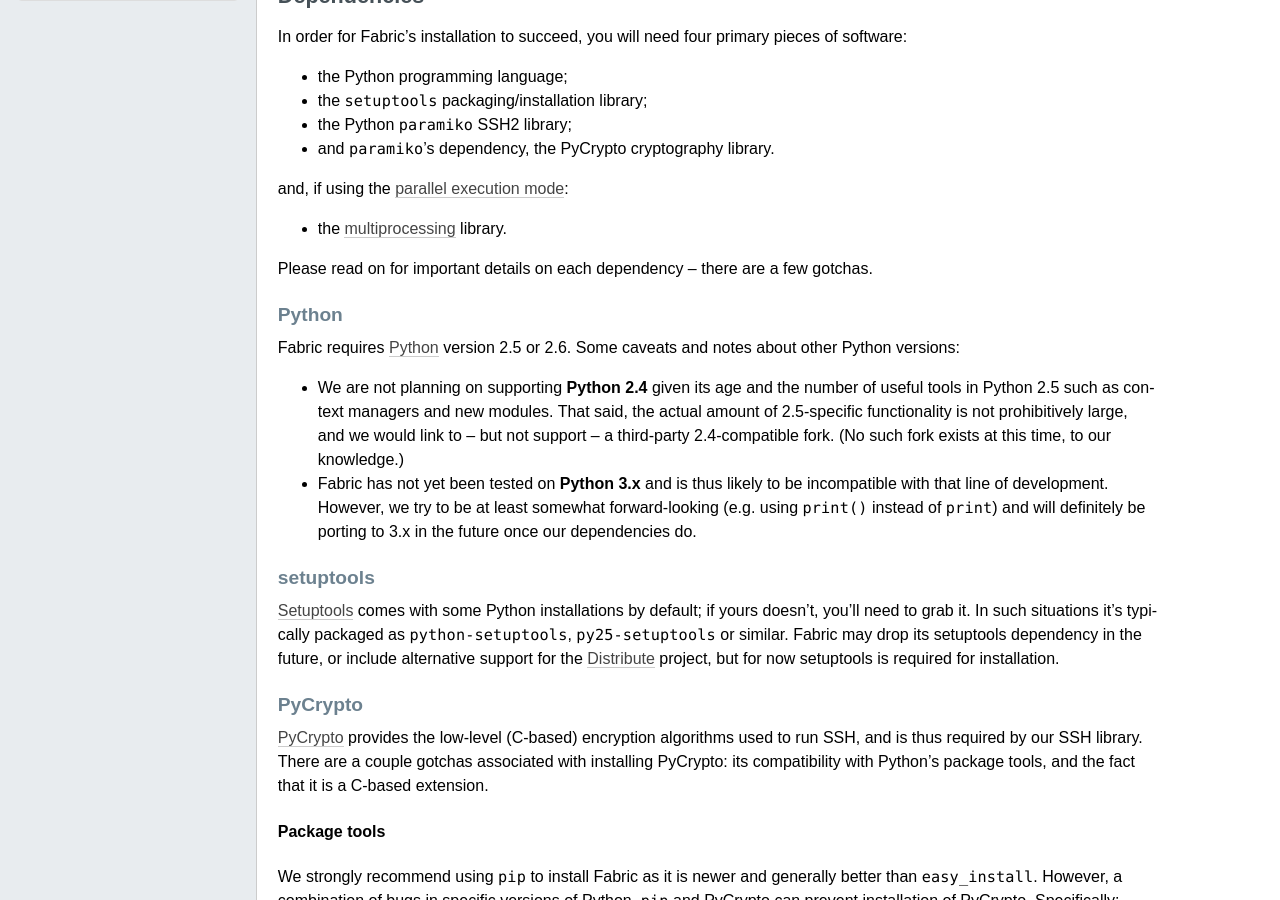
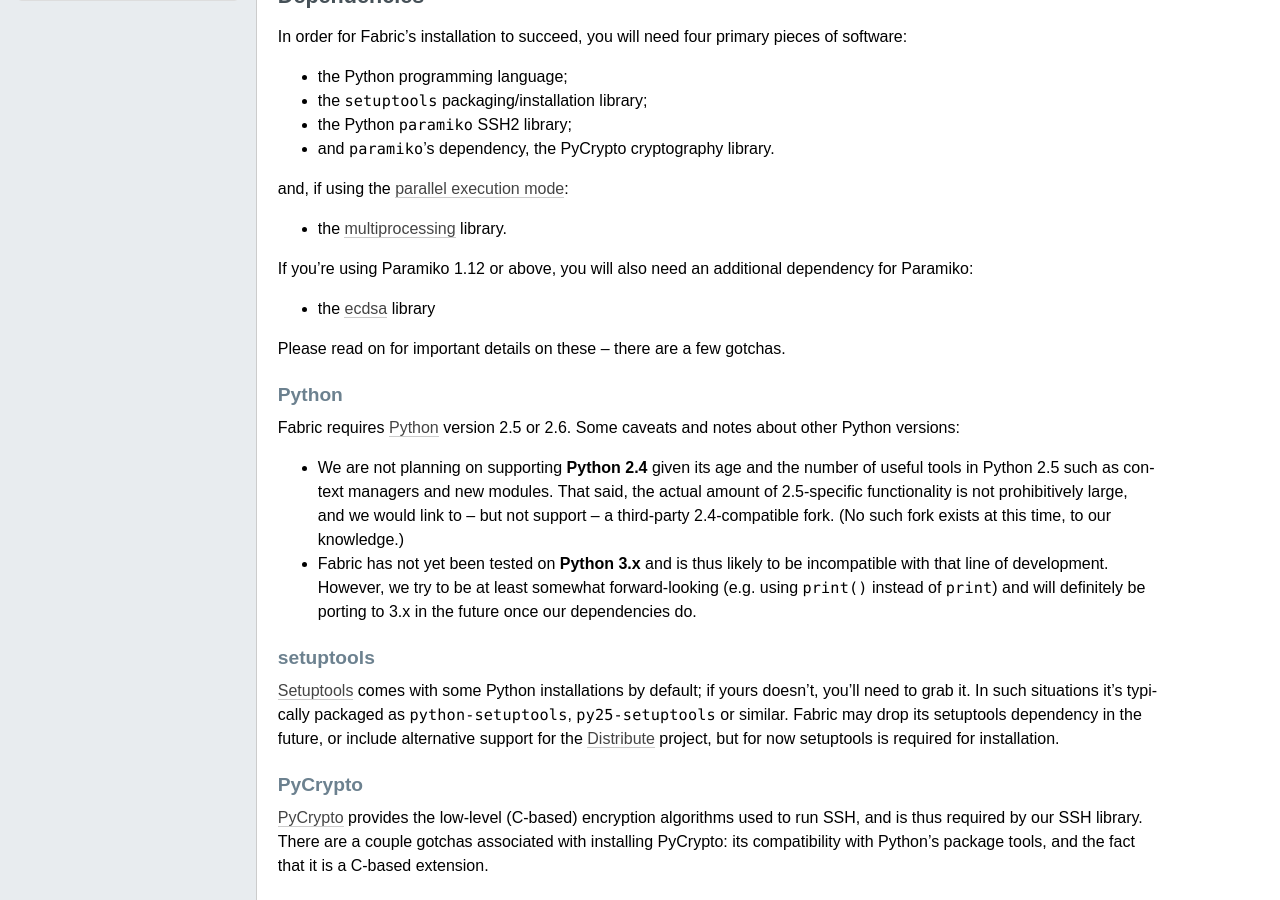
Before and after one commit to fabric/fabric, a Sphinx documentation site: the page built from docs/installation.rst, in a window 1280 px wide and 900 px high, scrolled down 673 px. Built offline with Sphinx 7.4.7, drawn with Linux system fonts in a browser that asks for light colours; cross-references to code outside the pages are shown as plain code.

Commit message:
Add note about `ecdsa` lib for Paramiko 1.12

```diff
--- a/docs/installation.rst
+++ b/docs/installation.rst
@@ -46,8 +46,12 @@
 
 * the `multiprocessing`_ library.
 
-Please read on for important details on each dependency -- there are a few
-gotchas.
+If you're using Paramiko 1.12 or above, you will also need an additional
+dependency for Paramiko:
+
+* the `ecdsa <https://pypi.python.org/pypi/ecdsa/>`_ library
+
+Please read on for important details on these -- there are a few gotchas.
 
 Python
 ------
```
